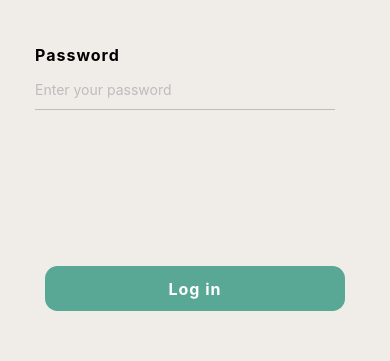
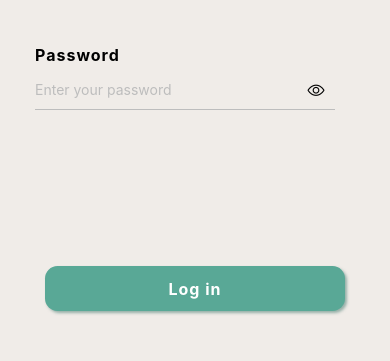
Before and after one commit to Mush-Buddy/project-mushbuddy, a React Native app in the folder mushbuddy-app/: screen /Login in a window 390 px wide. Shown: the part 366-727 px from the top of the page. Built offline with nearby package versions, Linux system fonts and the light colour scheme.

Commit message:
ability to toggle password visibility in auth

```diff
--- a/mushbuddy-app/components/stylesheets/login_style.js
+++ b/mushbuddy-app/components/stylesheets/login_style.js
@@ -68,6 +68,10 @@ export default StyleSheet.create({
         height: 45,
         borderRadius: 12.5,
         backgroundColor: COLORS.GREEN,
+        shadowOpacity: 0.5,
+        shadowRadius: 3,
+        shadowColor: COLORS.TEXT_GREEN,
+        shadowOffset: {width: 2, height: 2},
     },
     buttonText: {
         color: 'white',
@@ -75,4 +79,12 @@ export default StyleSheet.create({
         fontWeight: 'bold',
         letterSpacing: 1,
     },
+    passwordField: {
+        flexDirection: 'row',
+        alignItems: 'center',
+    },
+    toggleButton: {
+        position: 'absolute',
+        right: 10,
+    },
 });
--- a/mushbuddy-app/components/stylesheets/signup_style.js
+++ b/mushbuddy-app/components/stylesheets/signup_style.js
@@ -107,4 +107,12 @@ export default StyleSheet.create({
         fontWeight: 'bold',
         letterSpacing: 1,
     },
+    passwordField: {
+        flexDirection: 'row',
+        alignItems: 'center',
+    },
+    toggleButton: {
+        position: 'absolute',
+        right: 10,
+    },
 });
--- a/mushbuddy-app/navigation/login.js
+++ b/mushbuddy-app/navigation/login.js
@@ -2,7 +2,7 @@ import React, { useState, useEffect, useRef } from 'react';
 import { useDispatch } from 'react-redux';
 import { login } from '../redux/actions/authAction';
 import { Button, Text, TextInput, View, KeyboardAvoidingView, SafeAreaView, Keyboard, TouchableOpacity, TouchableWithoutFeedback } from 'react-native';
-//import Icon from 'react-native-vector-icons/Ionicons';
+import Icon from 'react-native-vector-icons/Ionicons';
 
 import styles from '../components/stylesheets/login_style';
 
@@ -12,11 +12,23 @@ const Login = () => {
     const [username, setUsername] = useState('');
     const [password, setPassword] = useState('');
 
+    const [passwordVisibility, setPasswordVisibility] = useState(true);
+    const [rightIcon, setRightIcon] = useState('eye-outline');
+
     const passwordInputRef = useRef();
 
     const handleSubmit = () => {
-        let userData = { username, password }
-        dispatch(login(userData))
+        let userData = { username, password };
+        dispatch(login(userData));
+    }
+
+    const handlePasswordVisibility = () => {
+        if (rightIcon === 'eye-outline') {
+            setRightIcon('eye-off-outline');
+        } else if (rightIcon === 'eye-off-outline') {
+            setRightIcon('eye-outline');
+        }
+        setPasswordVisibility(!passwordVisibility);
     }
 
     const renderHeader = () => {
@@ -70,6 +82,7 @@ const Login = () => {
                     Password
                 </Text>
 
+                <View style={styles.passwordField}>
                     <TextInput
                         style={styles.textInput}
                         ref={passwordInputRef}
@@ -79,7 +92,16 @@ const Login = () => {
                         onChangeText={(password) => setPassword(password)}
                         maxLength={30}
                         placeholderTextColor='#BDBDBD'
+                        secureTextEntry={passwordVisibility}
                     />
+
+                    <TouchableOpacity
+                        onPress={handlePasswordVisibility}
+                        style={styles.toggleButton}
+                    >
+                        <Icon name={rightIcon} size={18} color='black' />
+                    </TouchableOpacity>
+                </View>
             </View>
         );
     }
@@ -98,6 +120,8 @@ const Login = () => {
     }
 
     return (
+        <SafeAreaView style={styles.container}>
+            <TouchableWithoutFeedback onPress={Keyboard.dismiss}>
                 <View style={styles.container}>
                     {renderHeader()}
                     {renderInputFields()}
@@ -105,6 +129,8 @@ const Login = () => {
                         {renderLoginButton()}
                     </View>
                 </View>
+            </TouchableWithoutFeedback>
+        </SafeAreaView>
     );
 }
 
--- a/mushbuddy-app/navigation/register.js
+++ b/mushbuddy-app/navigation/register.js
@@ -3,6 +3,7 @@ import { useDispatch } from 'react-redux';
 import { register } from '../redux/actions/authAction';
 import { Button, Text, TextInput, View, TouchableOpacity } from 'react-native';
 import { ScrollView } from 'react-native-gesture-handler';
+import Icon from 'react-native-vector-icons/Ionicons';
 
 import styles from '../components/stylesheets/signup_style';
 
@@ -17,9 +18,21 @@ const Register = () => {
     const [city, setCity] = useState('');
     const [state, setState] = useState('');
 
+    const [passwordVisibility, setPasswordVisibility] = useState(true);
+    const [rightIcon, setRightIcon] = useState('eye-outline');
+
     const handleSubmit = () => {
         let userData = { email, username, password, firstName, lastName, city, state };
         dispatch(register(userData));
+    }
+
+    const handlePasswordVisibility = () => {
+        if (rightIcon === 'eye-outline') {
+            setRightIcon('eye-off-outline');
+        } else if (rightIcon === 'eye-off-outline') {
+            setRightIcon('eye-outline');
+        }
+        setPasswordVisibility(!passwordVisibility);
     }
 
     const renderHeader = () => {
@@ -178,6 +191,7 @@ const Register = () => {
                     Password
                 </Text>
 
+                <View style={styles.passwordField}>
                     <TextInput
                         style={styles.textInput}
                         autoCapitalize="none"
@@ -185,7 +199,15 @@ const Register = () => {
                         value={password}
                         onChangeText={(password) => setPassword(password)}
                         placeholderTextColor='#BDBDBD'
+                        secureTextEntry={passwordVisibility}
                     />
+                    <TouchableOpacity
+                        onPress={handlePasswordVisibility}
+                        style={styles.toggleButton}
+                    >
+                        <Icon name={rightIcon} size={18} color='black' />
+                    </TouchableOpacity>
+                </View>
             </View>
         );
     }
```
Lines whose indentation alone changed are shown as unchanged.
